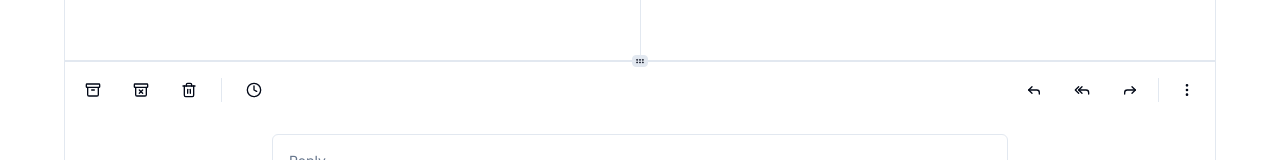
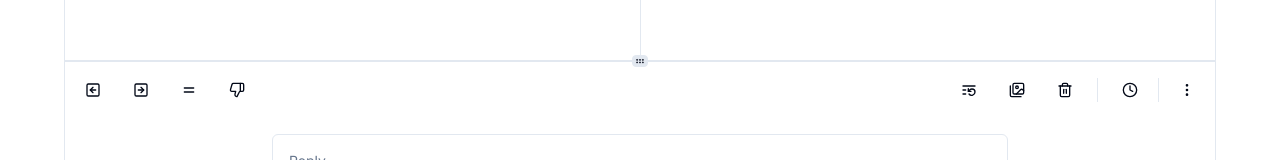
Before and after one commit to mendableai/rag-arena, a Next.js app: page / in a window 1280 px wide. Shown: the part 559-719 px from the top of the page. Built offline with nearby package versions, Linux system fonts and the light colour scheme.

Commit message:
additional styles

```diff
--- a/components/main-tool/chatbots.tsx
+++ b/components/main-tool/chatbots.tsx
@@ -21,6 +21,30 @@ export function ChatBots() {
 
   const [chatHistory, setChatHistory] = useState<Message[]>([]);
   const [chatHistory2, setChatHistory2] = useState<Message[]>([]);
+
+  const handleFormSubmit = (e: { preventDefault: () => void }) => {
+    e.preventDefault();
+
+    handleSubmit({ input, chatHistory, setChatHistory });
+    handleSubmit({
+      input,
+      chatHistory: chatHistory2,
+      setChatHistory: setChatHistory2,
+    });
+
+    setInput("");
+  };
+
+  const handleKeyDown = (e: {
+    key: string;
+    shiftKey: any;
+    preventDefault: () => void;
+  }) => {
+    if (e.key === "Enter" && !e.shiftKey) {
+      e.preventDefault();
+      handleFormSubmit(e);
+    }
+  };
 
   return (
     <TooltipProvider delayDuration={0}>
@@ -57,6 +81,7 @@ export function ChatBots() {
                   placeholder={`Reply...`}
                   value={input}
                   onChange={(e) => setInput(e.target.value)}
+                  onKeyDown={handleKeyDown}
                 />
                 <div className="flex items-center">
                   <Label
--- a/components/main-tool/message-display.tsx
+++ b/components/main-tool/message-display.tsx
@@ -17,22 +17,32 @@ export function MessageDisplay({ message }: { message: Message[] }) {
             <div className="grid gap-1">
               <div className="font-semibold">Retriever Name</div>
               <div className="line-clamp-1 text-xs">Retriever description</div>
-
             </div>
           </div>
 
-          <div className="ml-auto text-xs text-muted-foreground">Learn more..</div>
+          <div className="ml-auto text-xs text-muted-foreground">
+            Learn more..
+          </div>
         </div>
         <Separator />
-        <div className="flex-1 whitespace-pre-wrap p-4 text-sm max-h-[400px] overflow-y-scroll gap-4 flex flex-col">
+        <div className="flex-1 whitespace-pre-wrap p-4 text-sm max-h-[400px] overflow-y-scroll gap-6 flex flex-col">
           {message.length > 0
             ? message.map((m) => (
-                <div key={m.id} className="flex gap-3" >
-                  <div className="whitespace-pre-wrap max-w-96 min-w-40">
-                    <strong>{m.role === "user" ? "User: " : "AI: "}</strong>
+                <div
+                  key={m.id}
+                  className={`flex gap-3 ${
+                    m.role === "user" ? "justify-end" : "justify-between"
+                  }`}
+                >
+                  <div
+                    className={`whitespace-pre-wrap max-w-96 min-w-40 ${
+                      m.role !== "user" ? "text-left" : "text-right"
+                    }`}
+                  >
+                    <strong>{m.role === "user" ? "" : "AI: "}</strong>
                     {m.content}
-                  </div>{" "}
-                  <div className="ml-auto text-xs text-muted-foreground min-w-20">
+                  </div>
+                  <div className="text-xs text-muted-foreground min-w-20 text-right">
                     {m?.createdAt?.toLocaleTimeString()}
                   </div>
                 </div>
--- a/components/main-tool/selection-menu.tsx
+++ b/components/main-tool/selection-menu.tsx
@@ -1,12 +1,13 @@
 import {
-    Archive,
-    ArchiveX,
+  ArrowLeftSquare,
+  ArrowRightSquare,
   Clock,
-    Forward,
+  Equal,
+  Images,
+  ListRestart,
   MoreVertical,
-    Reply,
-    ReplyAll,
-    Trash2,
+  ThumbsDown,
+  Trash2
 } from "lucide-react";
 
 import { type Message } from "ai";
@@ -32,20 +33,58 @@ export function SelectionMenu({ message }: { message: Message[] }) {
         <Tooltip>
           <TooltipTrigger asChild>
             <Button variant="ghost" size="icon" disabled={!message}>
-              <Archive className="h-4 w-4" />
-              <span className="sr-only">Archive</span>
+              <ArrowLeftSquare className="h-4 w-4" />
+              <span className="sr-only">Vote Left</span>
             </Button>
           </TooltipTrigger>
-          <TooltipContent>Archive</TooltipContent>
+          <TooltipContent>Vote Left</TooltipContent>
         </Tooltip>
         <Tooltip>
           <TooltipTrigger asChild>
             <Button variant="ghost" size="icon" disabled={!message}>
-              <ArchiveX className="h-4 w-4" />
-              <span className="sr-only">Move to junk</span>
+              <ArrowRightSquare className="h-4 w-4" />
+              <span className="sr-only">Vote Right</span>
             </Button>
           </TooltipTrigger>
-          <TooltipContent>Move to junk</TooltipContent>
+          <TooltipContent>Vote Right</TooltipContent>
+        </Tooltip>
+        <Tooltip>
+          <TooltipTrigger asChild>
+            <Button variant="ghost" size="icon" disabled={!message}>
+              <Equal className="h-4 w-4" />
+              <span className="sr-only">Tie</span>
+            </Button>
+          </TooltipTrigger>
+          <TooltipContent>Tie</TooltipContent>
+        </Tooltip>
+        <Tooltip>
+          <TooltipTrigger asChild>
+            <Button variant="ghost" size="icon" disabled={!message}>
+              <ThumbsDown className="h-4 w-4" />
+              <span className="sr-only">Both are bad</span>
+            </Button>
+          </TooltipTrigger>
+          <TooltipContent>Both are bad</TooltipContent>
+        </Tooltip>
+      </div>
+      <div className="ml-auto flex items-center gap-2">
+        <Tooltip>
+          <TooltipTrigger asChild>
+            <Button variant="ghost" size="icon" disabled={!message}>
+              <ListRestart className="h-4 w-4" />
+              <span className="sr-only">New Round</span>
+            </Button>
+          </TooltipTrigger>
+          <TooltipContent>New Round</TooltipContent>
+        </Tooltip>
+        <Tooltip>
+          <TooltipTrigger asChild>
+            <Button variant="ghost" size="icon" disabled={!message}>
+              <Images className="h-4 w-4" />
+              <span className="sr-only">Print Result</span>
+            </Button>
+          </TooltipTrigger>
+          <TooltipContent>Print Result</TooltipContent>
         </Tooltip>
         <Tooltip>
           <TooltipTrigger asChild>
@@ -105,35 +144,8 @@ export function SelectionMenu({ message }: { message: Message[] }) {
           <TooltipContent>Snooze</TooltipContent>
         </Tooltip>
       </div>
-      <div className="ml-auto flex items-center gap-2">
-        <Tooltip>
-          <TooltipTrigger asChild>
-            <Button variant="ghost" size="icon" disabled={!message}>
-              <Reply className="h-4 w-4" />
-              <span className="sr-only">Reply</span>
-            </Button>
-          </TooltipTrigger>
-          <TooltipContent>Reply</TooltipContent>
-        </Tooltip>
-        <Tooltip>
-          <TooltipTrigger asChild>
-            <Button variant="ghost" size="icon" disabled={!message}>
-              <ReplyAll className="h-4 w-4" />
-              <span className="sr-only">Reply all</span>
-            </Button>
-          </TooltipTrigger>
-          <TooltipContent>Reply all</TooltipContent>
-        </Tooltip>
-        <Tooltip>
-          <TooltipTrigger asChild>
-            <Button variant="ghost" size="icon" disabled={!message}>
-              <Forward className="h-4 w-4" />
-              <span className="sr-only">Forward</span>
-            </Button>
-          </TooltipTrigger>
-          <TooltipContent>Forward</TooltipContent>
-        </Tooltip>
-      </div>
+
+
       <Separator orientation="vertical" className="mx-2 h-6" />
       <DropdownMenu>
         <DropdownMenuTrigger asChild>
```
Also changed, not shown: app/api/chat/route.ts (+3 -11 lines). Lines whose indentation alone changed are shown as unchanged.
